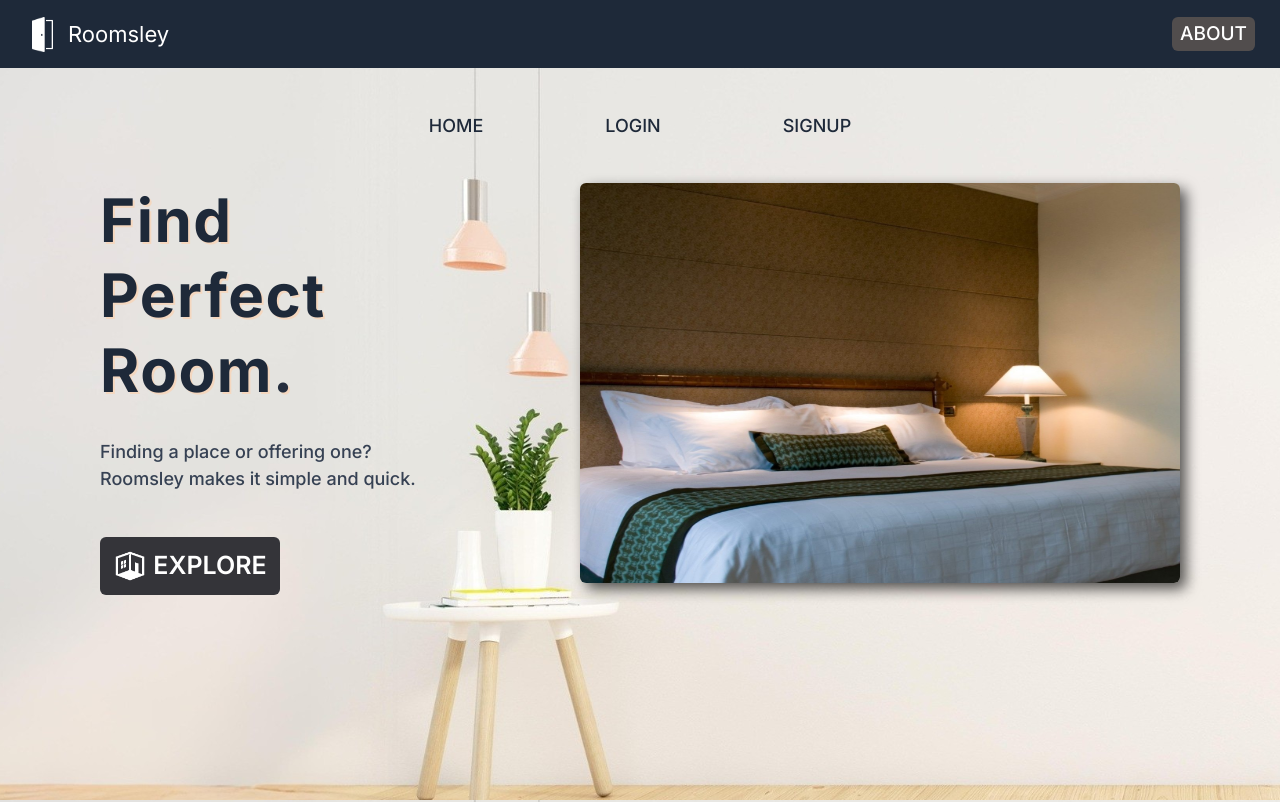
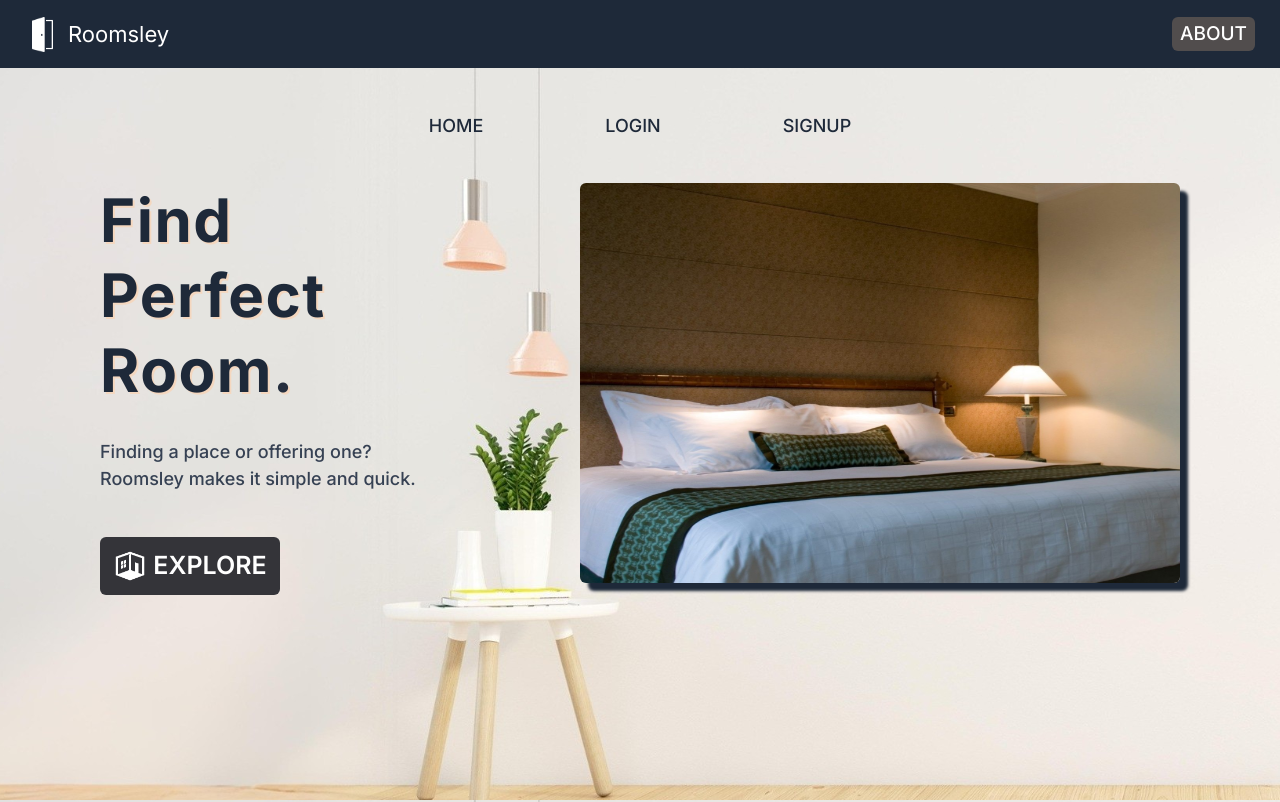
Before and after one commit to rohitkumar893/roomsley, a React (Vite) app: page / in a window 1280 px wide. Shown: the top 802 px of the page. Built offline with nearby package versions, Linux system fonts and the light colour scheme.

Commit message:
modified shadow of room image

```diff
--- a/src/App.css
+++ b/src/App.css
@@ -172,7 +172,7 @@ ul:hover{
 }
 
 .roomimg{
-  box-shadow: 6px 6px 14px rgba(0, 0, 0, 0.658);
+  box-shadow: 8px 8px 3px #1E2939;
 }
 
 
```
